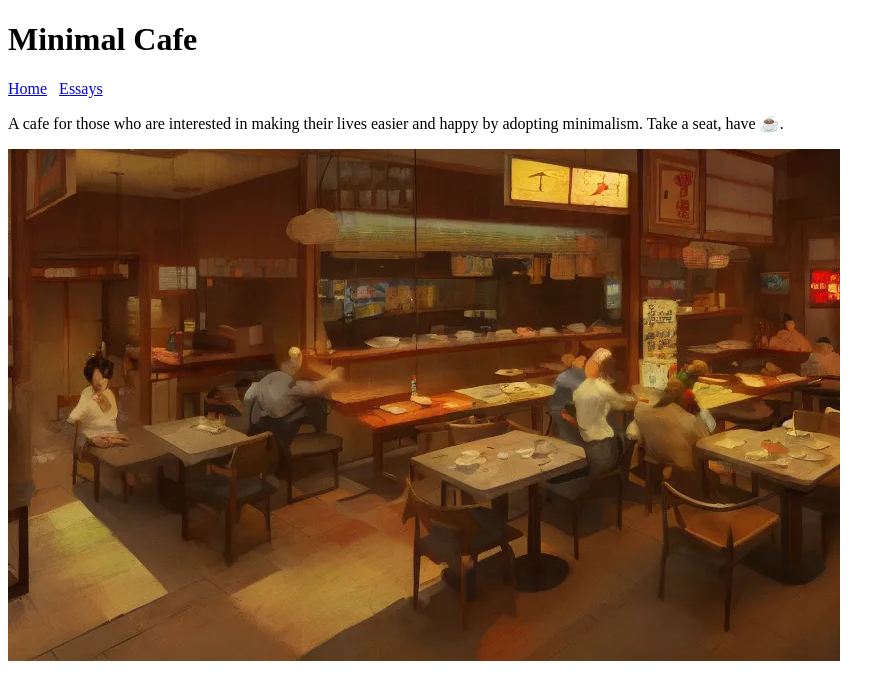
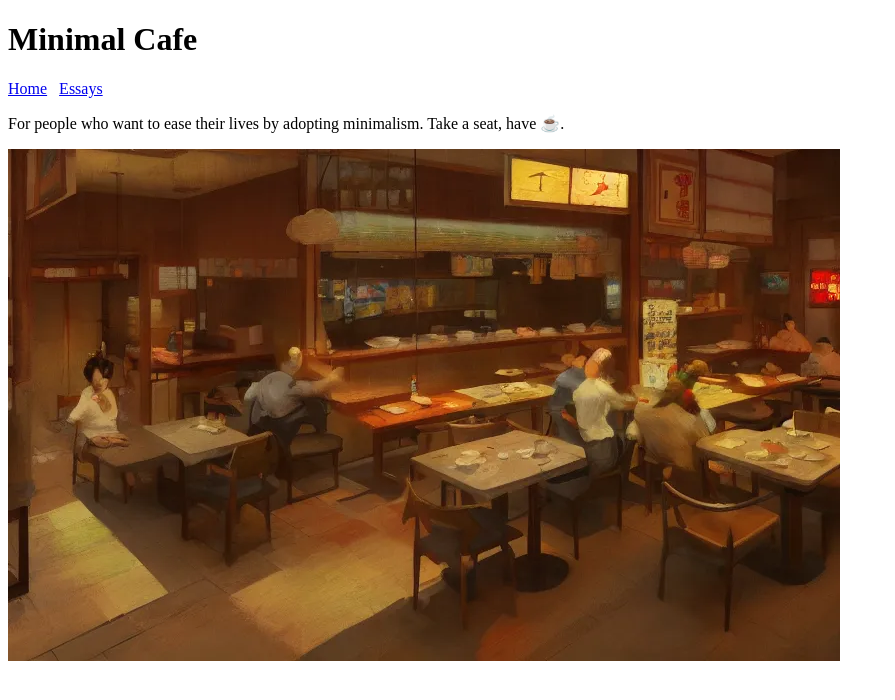
Before and after one commit to Rohitkumardelhi/minimal_cafe, a plain HTML site: page index.html in a window 1280 px wide. Shown: the whole page, without its empty margins (0-895 px from the left). Drawn offline with Linux system fonts and the light colour scheme.

Commit message:
Update index.html

```diff
--- a/index.html
+++ b/index.html
@@ -11,7 +11,7 @@
         <a href="index.html">Home</a> &nbsp <a href="essays.html">Essays</a> &nbsp;
     </nav>
     <main>
-        <p>A cafe for those who are interested in making their lives easier and happy by adopting minimalism. Take a seat, have &#9749;. </p>
+        <p>For people who want to ease their lives by adopting minimalism. Take a seat, have &#9749;. </p>
         <img src="minimal-cafe.webp">
     </main>
 </body>
```
